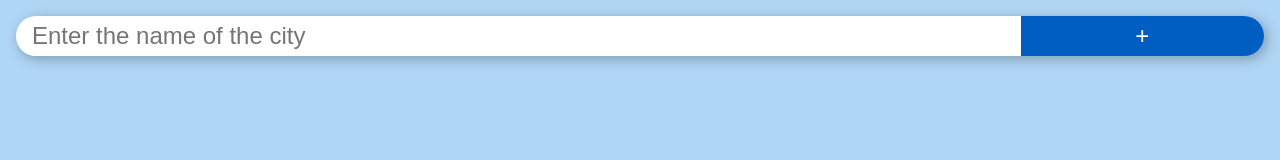
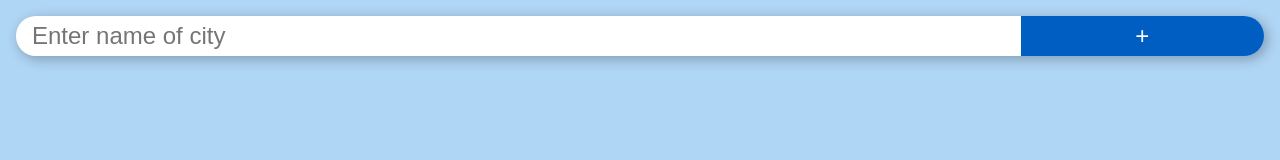
Before and after one commit to N0Fantasy/weatherProject, a React (Create React App) app in the folder weather-app/: page /main in a window 1280 px wide. Shown: the top 160 px of the page. Built offline with nearby package versions, Linux system fonts and the light colour scheme.

Commit message:
changed placeholder text

```diff
--- a/weather-app/src/Input/Input.js
+++ b/weather-app/src/Input/Input.js
@@ -37,7 +37,7 @@ export const Input = () => {
 
   return (
     <div className="InputWrap">
-      <input className='Input' onChange={handleOnChange} value={inputValue} ref={inputRef} placeholder='Enter the name of the city'/>
+      <input className='Input' onChange={handleOnChange} value={inputValue} ref={inputRef} placeholder='Enter name of city'/>
       {
         editingCity
           ?
```
